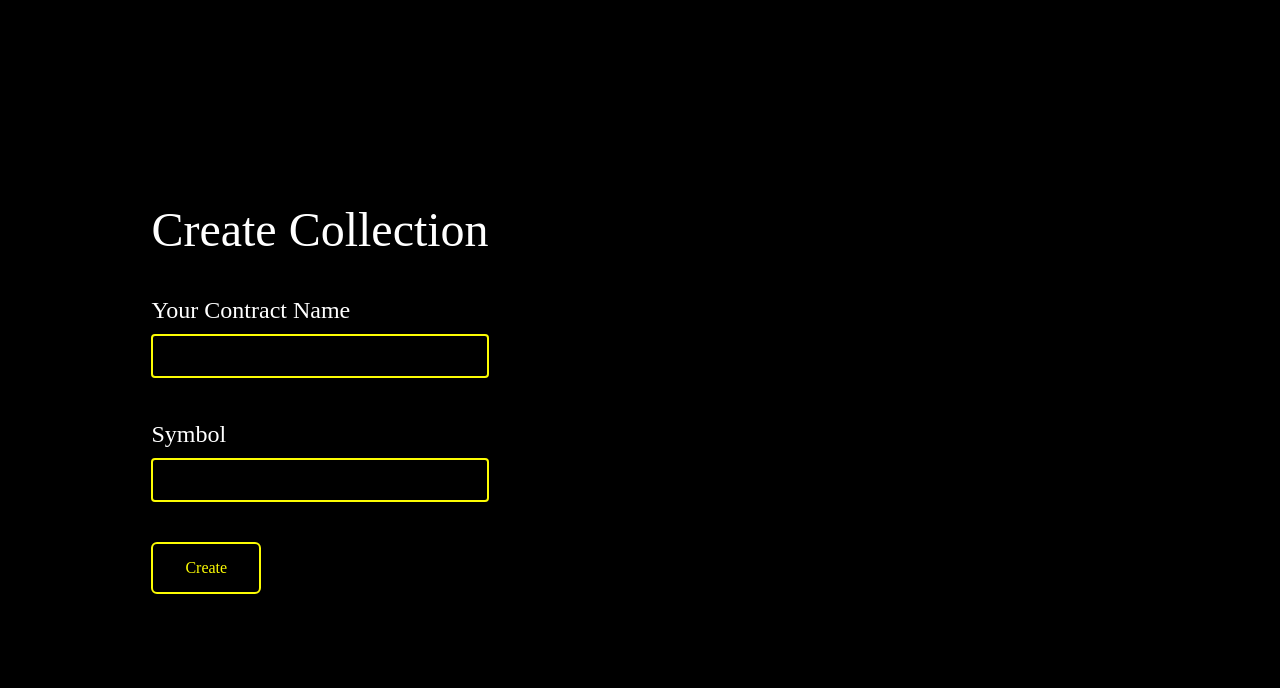
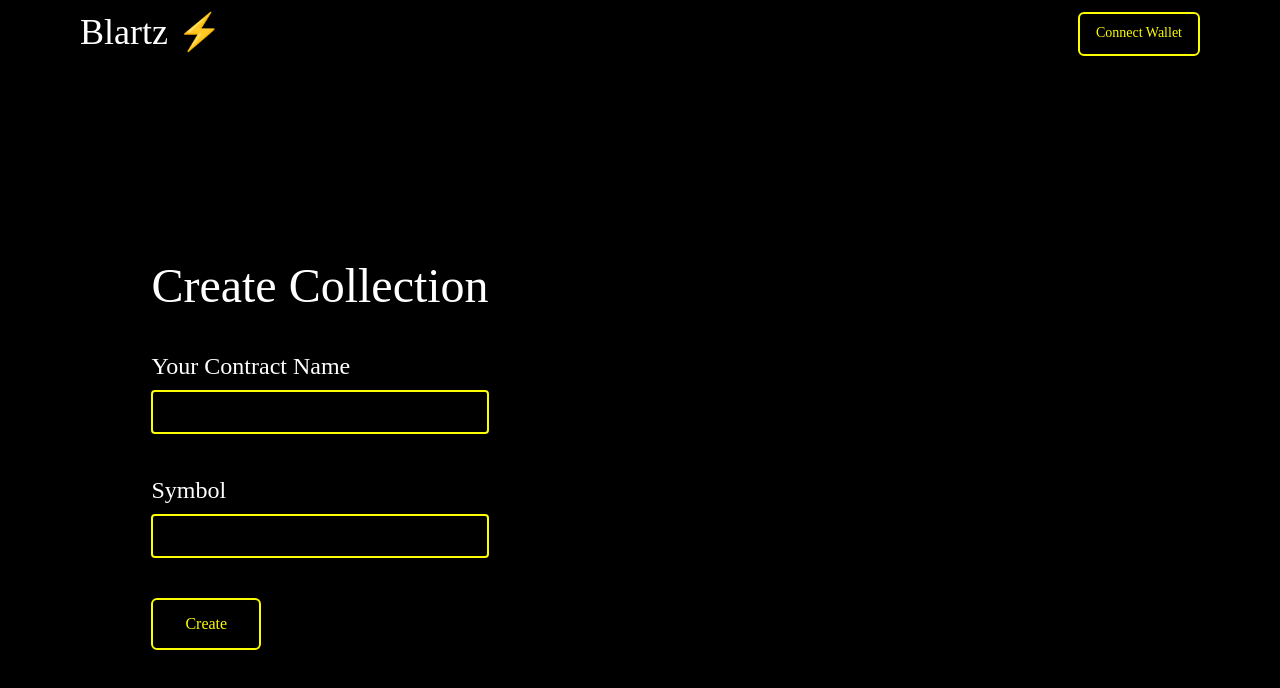
Before and after one commit to Nester-xyz/blartz, a Next.js app: page /create in a window 1280 px wide. Shown: the top 688 px of the page. Built offline with nearby package versions, Linux system fonts and the light colour scheme; no server answers; a web font is replaced by a local one.

Commit message:
env secret management

```diff
--- /dev/null
+++ b/src/app/create/Create.tsx
@@ -0,0 +1,47 @@
+import React from "react";
+
+type Props = {};
+
+const page = (props: Props) => {
+  return (
+    <>
+      <div className="flex flex-col-reverse md:grid grid-cols-2 h-screen bg-black text-white">
+        <div className="grid place-content-center">
+          <div className="flex flex-col gap-10">
+            <div className="text-5xl">Create Collection</div>
+            <div className="flex flex-col gap-2">
+              <div className="text-2xl">Your Contract Name</div>
+              <input
+                spellCheck="false"
+                type="text"
+                name=""
+                id=""
+                className="bg-black border-primary border-2 rounded py-2 px-5 focus:outline-none "
+              />
+            </div>
+            <div className="flex flex-col gap-2">
+              <div className="text-2xl">Symbol</div>
+              <input
+                spellCheck="false"
+                type="text"
+                name=""
+                id=""
+                className="bg-black border-primary border-2 rounded py-2 px-5 focus:outline-none "
+              />
+            </div>
+            <div className="hidden md:block">
+              <button className="border-2 border-primary relative group rounded-md text-primary overflow-hidden px-8 py-3">
+                <div className="text-primary group-hover:text-black  z-50 relative">
+                  Create
+                </div>
+                <div className="bg-primary  absolute  w-0 group-hover:w-full left-0 top-0 bottom-0 transition-all ease-in-out duration-500"></div>
+              </button>
+            </div>
+          </div>
+        </div>
+      </div>
+    </>
+  );
+};
+
+export default page;
--- a/src/app/create/page.tsx
+++ b/src/app/create/page.tsx
@@ -1,47 +1,36 @@
-import React from "react";
+"use client";
+import { PrivyProvider } from "@privy-io/react-auth";
+import Nav from "../Nav";
+import Create from "./Create";
+import { blastSepolia } from "viem/chains";
 
-type Props = {};
+// This method will be passed to the PrivyProvider as a callback
+// that runs after successful login.
+const handleLogin = (user: any) => {
+  console.log(`User ${user.id} logged in!`);
+};
 
-const page = (props: Props) => {
+function MyApp() {
   return (
     <>
-      <div className="flex flex-col-reverse md:grid grid-cols-2 h-screen bg-black text-white">
-        <div className="grid place-content-center">
-          <div className="flex flex-col gap-10">
-            <div className="text-5xl">Create Collection</div>
-            <div className="flex flex-col gap-2">
-              <div className="text-2xl">Your Contract Name</div>
-              <input
-                spellCheck="false"
-                type="text"
-                name=""
-                id=""
-                className="bg-black border-primary border-2 rounded py-2 px-5 focus:outline-none "
-              />
-            </div>
-            <div className="flex flex-col gap-2">
-              <div className="text-2xl">Symbol</div>
-              <input
-                spellCheck="false"
-                type="text"
-                name=""
-                id=""
-                className="bg-black border-primary border-2 rounded py-2 px-5 focus:outline-none "
-              />
-            </div>
-            <div className="hidden md:block">
-              <button className="border-2 border-primary relative group rounded-md text-primary overflow-hidden px-8 py-3">
-                <div className="text-primary group-hover:text-black  z-50 relative">
-                  Create
-                </div>
-                <div className="bg-primary  absolute  w-0 group-hover:w-full left-0 top-0 bottom-0 transition-all ease-in-out duration-500"></div>
-              </button>
-            </div>
-          </div>
-        </div>
-      </div>
+      <PrivyProvider
+        appId={process.env.NEXT_PUBLIC_PRIVY_APP_ID!}
+        onSuccess={handleLogin}
+        config={{
+          loginMethods: ["email", "wallet"],
+          appearance: {
+            theme: "light",
+            accentColor: "#676FFF",
+          },
+          defaultChain: blastSepolia,
+          supportedChains: [blastSepolia],
+        }}
+      >
+        <Nav />
+        <Create />
+      </PrivyProvider>
     </>
   );
-};
+}
 
-export default page;
+export default MyApp;
--- a/src/app/mint/page.tsx
+++ b/src/app/mint/page.tsx
@@ -14,7 +14,7 @@ function MyApp() {
   return (
     <>
       <PrivyProvider
-        appId="clsbdu38i06e9mr83ufba7gsn"
+        appId={process.env.NEXT_PUBLIC_PRIVY_APP_ID!}
         onSuccess={handleLogin}
         config={{
           loginMethods: ["email", "wallet"],
```
Also changed, not shown: 1 other file (tests, documents, lock files or other folders).
